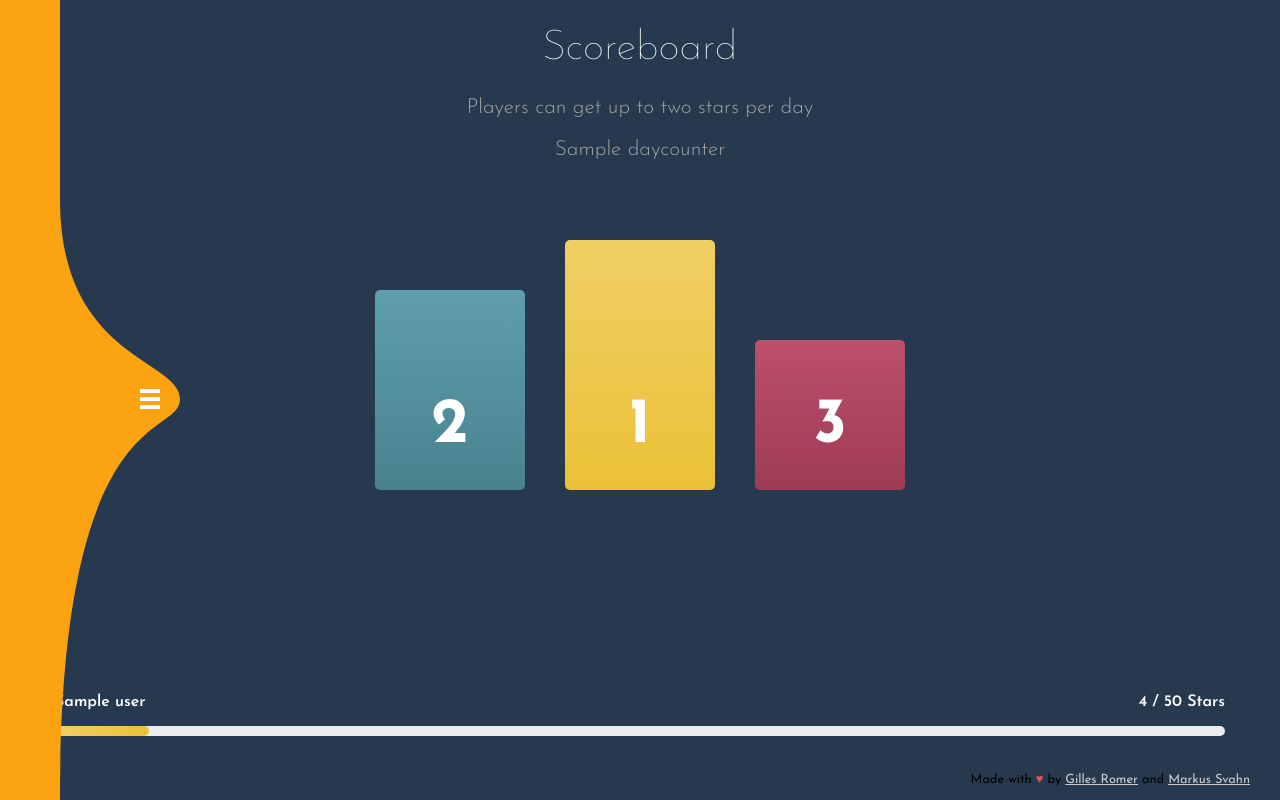
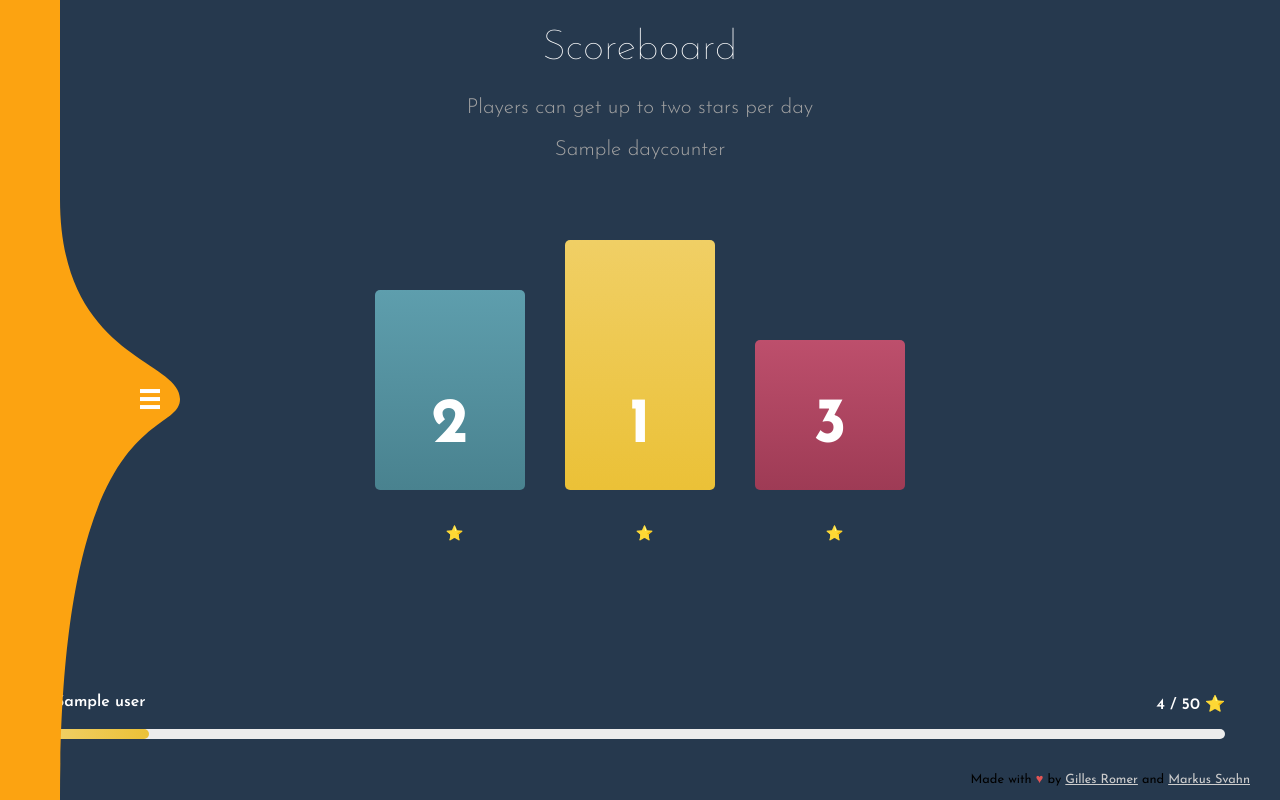
Before and after one commit to Git-Romer/AOC2022, a Django app: template AOC_scoreboard/webpage/templates/scoreboard.html in a window 1280 px wide. Run offline with Django 4.2, Linux system fonts and the light colour scheme; the template is opened without the code that fills it: most values are stand-ins (such as "Sample title", 1, 10 or a date in 2020); parts of the project's set-up code (start-up, migrations or seed data) failed here and were passed over; some libraries are stand-ins or nearby versions.

Commit message:
added star icon

```diff
--- a/AOC_scoreboard/webpage/templates/scoreboard.html
+++ b/AOC_scoreboard/webpage/templates/scoreboard.html
@@ -16,7 +16,7 @@
         </div>
         <div class="scoreboard__podium-number">
           {{ snd_best_user.name | default:"&nbsp;" }}
-          <small><span class="js-podium-data">{{ snd_best_user.stars | default:"&nbsp;" }}</span></small>
+          <small><span class="js-podium-data">{{ snd_best_user.stars | default:"&nbsp;" }} &#11088;</span></small>
         </div>
       </div>
       <div class="scoreboard__podium js-podium" data-height="250px">
@@ -26,7 +26,7 @@
         </div>
         <div class="scoreboard__podium-number">
           {{ best_user.name | default:"&nbsp;" }}
-          <small><span class="js-podium-data">{{ best_user.stars | default:"&nbsp;" }}</span></small>
+          <small><span class="js-podium-data">{{ best_user.stars | default:"&nbsp;" }} &#11088;</span></small>
         </div>
       </div>
       <div class="scoreboard__podium js-podium" data-height="150px">
@@ -35,7 +35,7 @@
         </div>
         <div class="scoreboard__podium-number">
           {{ thrd_best_user.name | default:"&nbsp;" }}
-          <small><span class="js-podium-data">{{ thrd_best_user.stars | default:"&nbsp;" }}</span></small>
+          <small><span class="js-podium-data">{{ thrd_best_user.stars | default:"&nbsp;" }} &#11088;</span></small>
         </div>
       </div>
     </div>
@@ -44,7 +44,7 @@
         <li class="scoreboard__item" data-count={{ user.stars }}>
           <div class="scoreboard__title">{{ user.name }}</div>
           <div class="scoreboard__numbers">
-            <span class="js-number">{{ user.stars }} / 50 Stars</span>
+            <span class="js-number">{{ user.stars }} / 50 &#11088;</span>
           </div>
           <div class="scoreboard__bar js-bar">
             <div class="scoreboard__bar-bar"></div>
```
